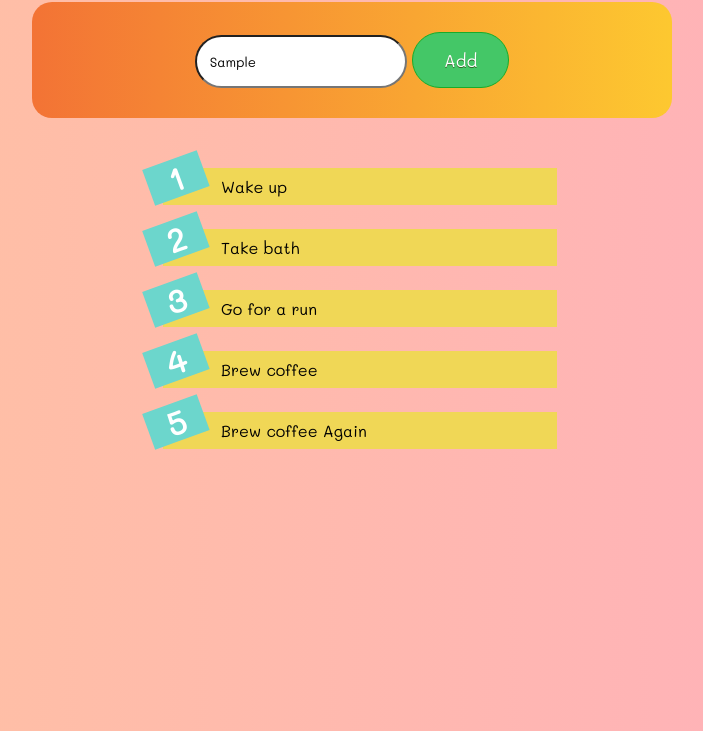
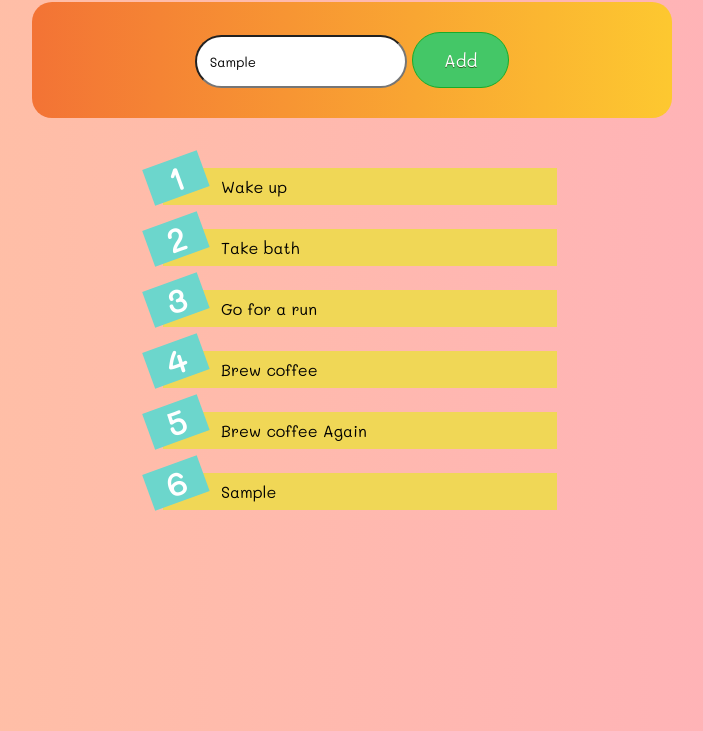
Before and after one commit to ejiroifie/to-do-list-project, a plain HTML site: page index.html in a window 1280 px wide. Both pictures are taken after typing "Sample" into the empty fields and a click on the button "Add". Shown: the part 69-800 px from the top of the page, without its empty margins (296-999 px from the left). Drawn offline with Linux system fonts and the light colour scheme.

Commit message:
rendering users entered list to existing list

```diff
--- a/index.html
+++ b/index.html
@@ -15,14 +15,12 @@
             </div>
 
             <div class="todo-list">
-                <ol>
+                <ol id="todo-list-items">
                     <li> Wake up </li>
                     <li>Take bath </li>
                     <li> Go for a run </li>
                     <li> Brew coffee </li>
                     <li> Brew coffee Again</li>
-
-
                 </ol>
             </div>
         </div>
--- a/js/script.js
+++ b/js/script.js
@@ -1,19 +1,15 @@
 addItemToList = () => {
-    var todoTitle = document.getElementById("todoInput").value;
-    console.log(todoTitle);
+    var todoTitle = document.getElementById("todoInput").value;  // catch the bus
+    console.log(todoTitle);  //catch the bus
 
-    var li =document.createElement("li");
-    var listText= document.createTextNode(todoTitle);
+    var li =document.createElement("li");  //li =<li></li>
+    var listText= document.createTextNode(todoTitle);  // catch the bus
     console.log(listText);
-    li.appendChild(listText);
+    li.appendChild(listText); //li =<li> "catch the bus"
+
+    document.getElementById("todo-list-items").appendChild(li);
 
 };
-
-
-
-
-
-
 
 
 // funcion addItemToList () {
```
